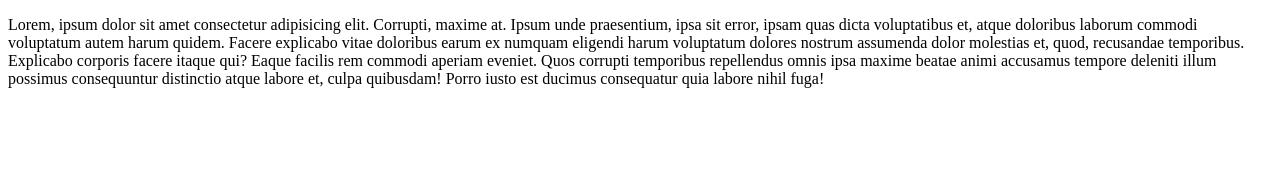
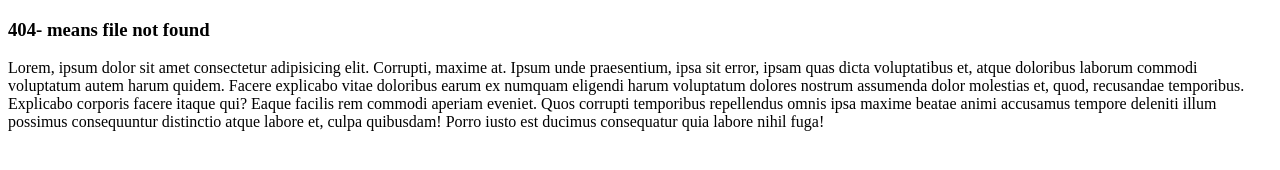
Before and after one commit to otienosteve/classproj, a plain HTML site: page index.html in a window 1280 px wide. Drawn offline with Linux system fonts and the light colour scheme.

Commit message:
added a heading

```diff
--- a/index.html
+++ b/index.html
@@ -7,8 +7,10 @@
     <title>Github Pages</title>
 </head>
 <body>
+    <h3>404- means file not found</h3>
     <p>Lorem, ipsum dolor sit amet consectetur adipisicing elit. Corrupti, maxime at. Ipsum unde praesentium, ipsa sit error, ipsam quas dicta voluptatibus et, atque doloribus laborum commodi voluptatum autem harum quidem.
     Facere explicabo vitae doloribus earum ex numquam eligendi harum voluptatum dolores nostrum assumenda dolor molestias et, quod, recusandae temporibus. Explicabo corporis facere itaque qui? Eaque facilis rem commodi aperiam eveniet.
     Quos corrupti temporibus repellendus omnis ipsa maxime beatae animi accusamus tempore deleniti illum possimus consequuntur distinctio atque labore et, culpa quibusdam! Porro iusto est ducimus consequatur quia labore nihil fuga!</p>
+
 </body>
 </html>
```
